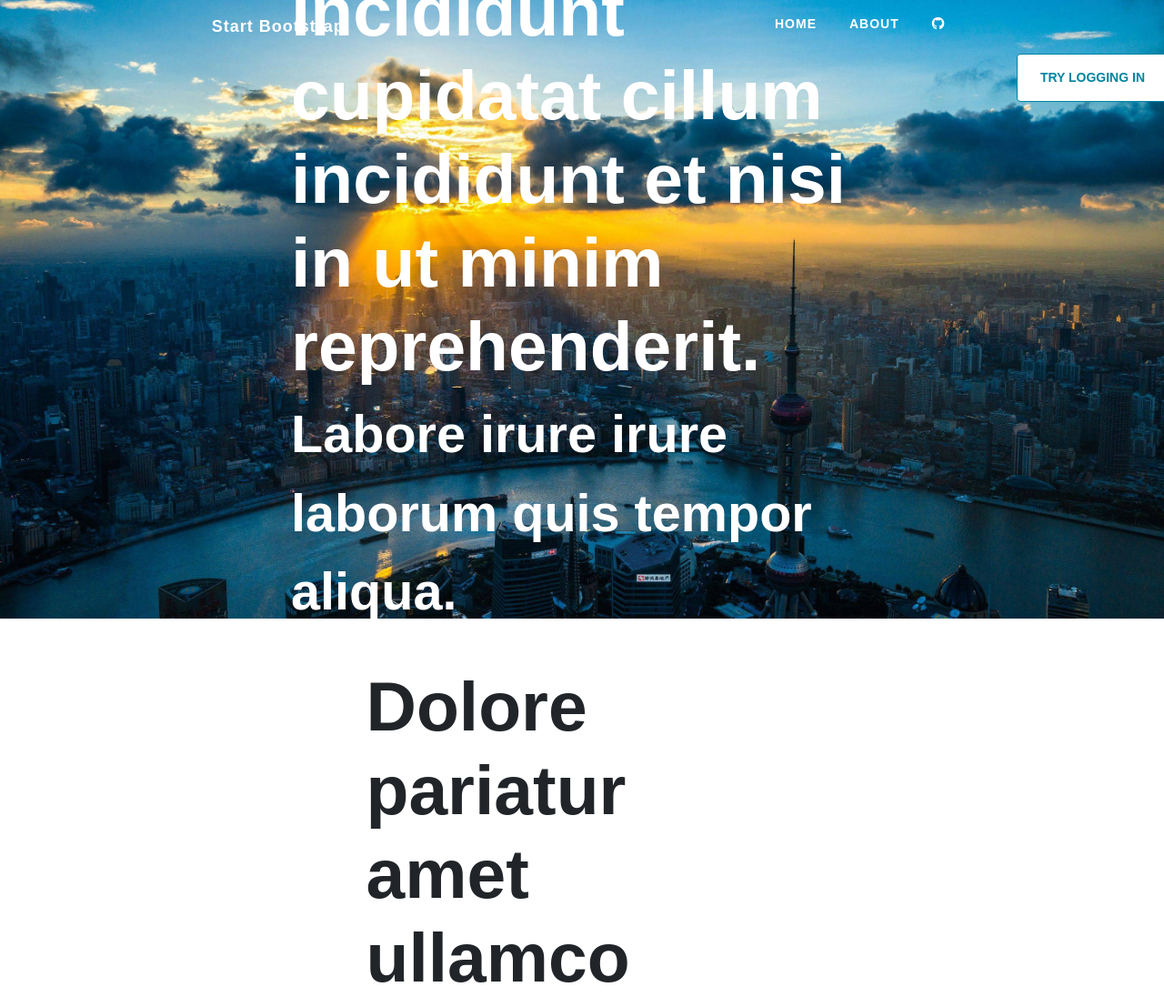
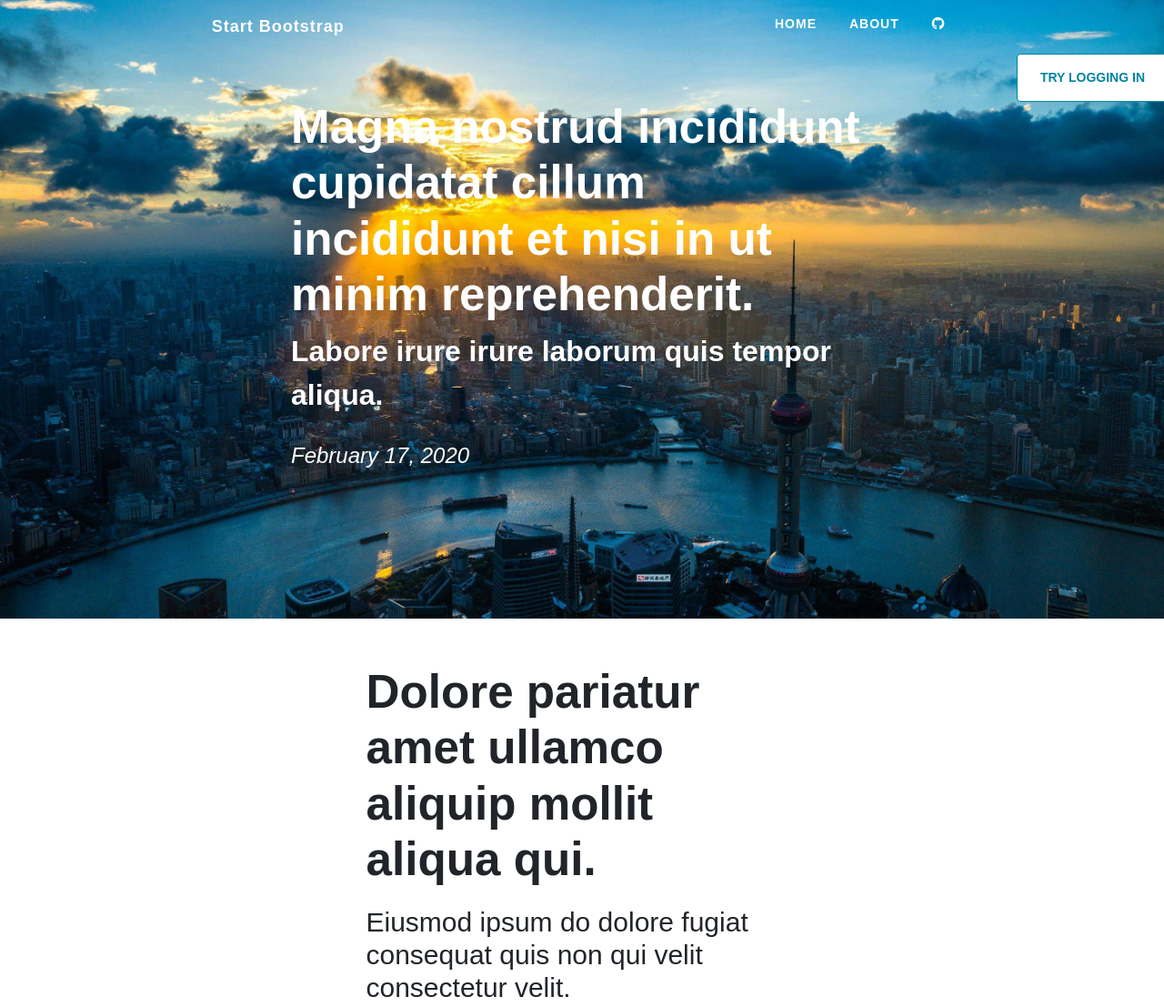
Before and after one commit to Shankar-Kb/ResponsiveBlog, a plain HTML site: page article-one.html in a window 1280 px wide. Shown: the top 1107 px of the page at 91% size. Drawn offline with nearby package versions, Linux system fonts and the light colour scheme.

Commit message:
Made article page titles more responsive

```diff
--- a/style.css
+++ b/style.css
@@ -44,9 +44,9 @@ h2{
     font-weight: 900;
 }
 
-@media only screen and (max-width: 1376px) {
+@media only screen and (max-width: 768px) {
     .title-article-main{
-        font-size: 6vw;
+        font-size: 3vmax;
         font-weight: 900;
     }
     .sub-title-article{
@@ -54,6 +54,18 @@ h2{
     }
     .article-title-text>h2{
         font-size: 6vw !important;
+    }
+}
+@media only screen and (min-width: 769px) and (max-width: 1376px) {
+    .title-article-main{
+        font-size: 4vw;
+        font-weight: 900;
+    }
+    .sub-title-article{
+        font-size: 2.5vw;
+    }
+    .article-title-text>h2{
+        font-size: 4vw !important;
     }
 }
 
```
